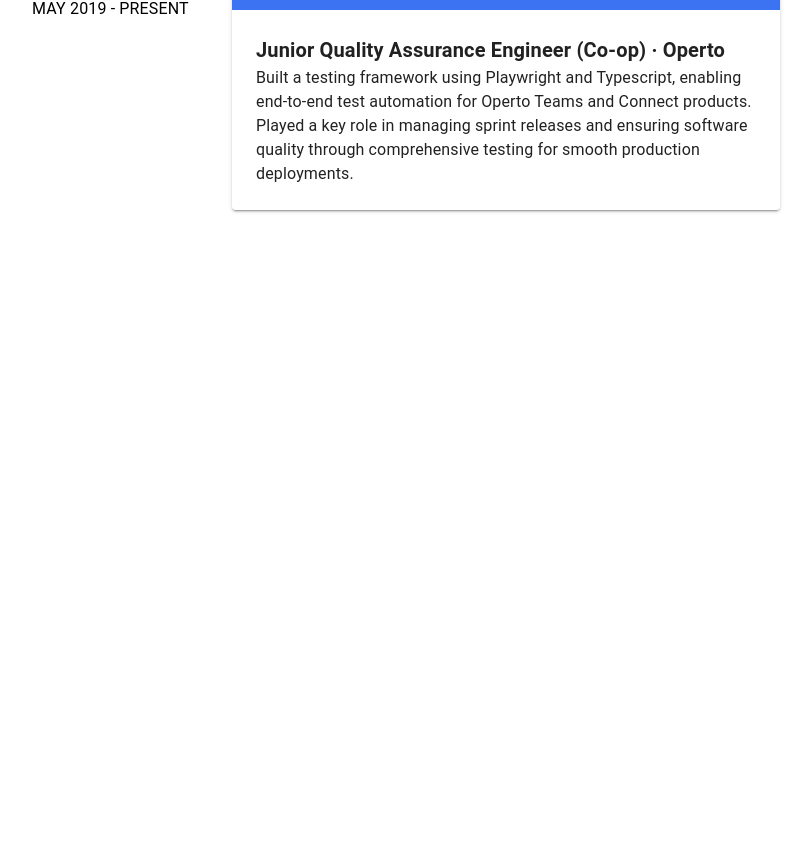
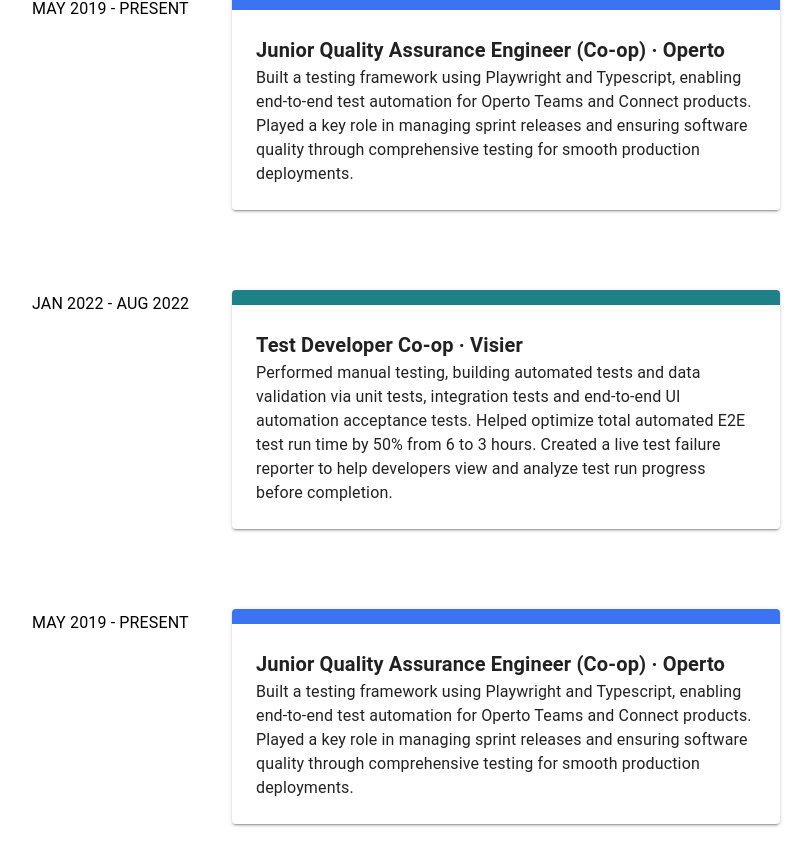
Before and after one commit to ronalldchan/ronalldchan.github.io, a React (Create React App) app: page / in a window 1280 px wide. Shown: the part 500-1366 px from the top of the page, without its empty margins (234-1046 px from the left). Before the commit the page ends 800 px from the top, so only its background shows below. Built offline with nearby package versions, Linux system fonts and the light colour scheme.

Commit message:
added Visier section

```diff
--- a/src/components/Experience.tsx
+++ b/src/components/Experience.tsx
@@ -17,6 +17,20 @@
               description="Built a testing framework using Playwright and Typescript, enabling end-to-end test automation for Operto Teams and Connect products. Played a key role in managing sprint releases and ensuring software quality through comprehensive testing for smooth production deployments."
               color="#3b73f3"
             />
+            <ExperienceForm
+              date="JAN 2022 - AUG 2022"
+              jobTitle="Test Developer Co&#8209;op"
+              company="Visier"
+              description="Performed manual testing, building automated tests and data validation via unit tests, integration tests and end-to-end UI automation acceptance tests. Helped optimize total automated E2E test run time by 50% from 6 to 3 hours. Created a live test failure reporter to help developers view and analyze test run progress before completion."
+              color="#1d8187"
+            />
+            <ExperienceForm
+              date="MAY 2019 - PRESENT"
+              jobTitle="Junior Quality Assurance Engineer (Co&#8209;op)"
+              company="Operto"
+              description="Built a testing framework using Playwright and Typescript, enabling end-to-end test automation for Operto Teams and Connect products. Played a key role in managing sprint releases and ensuring software quality through comprehensive testing for smooth production deployments."
+              color="#3b73f3"
+            />
           </Stack>
         </Box>
       </Box>
```
